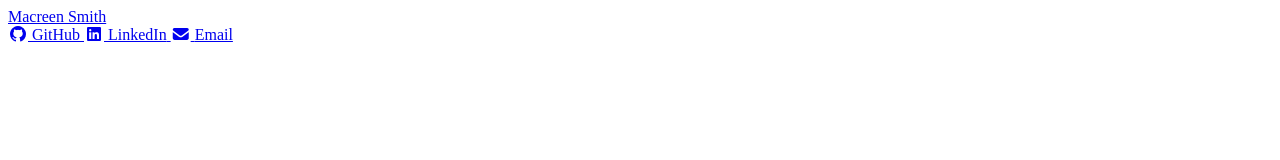
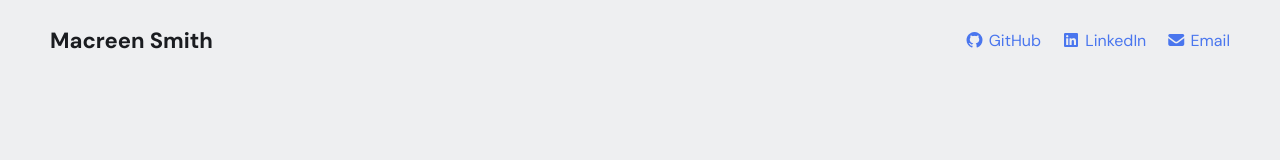
Before and after one commit to MacSmitty8/portfolio-3, a plain HTML site: page index.html in a window 1280 px wide. Drawn offline with Linux system fonts and the light colour scheme.

Commit message:
Made adjustments to the navigation bars styling and fixing errors.

```diff
--- a/index.html
+++ b/index.html
@@ -19,7 +19,7 @@
       referrerpolicy="no-referrer"
     />
 
-    <link rel="stylesheet" href="style.css" />
+    <link rel="stylesheet" href="styles.css" />
 
     <title>Portfolio</title>
   </head>
@@ -47,7 +47,6 @@
                 <span>Email</span>
             </a>
         </div>
-
     </nav>
 
 
--- a/styles.css
+++ b/styles.css
@@ -14,8 +14,8 @@ html {
   scroll-behavior: smooth;
 }
 
-body{
-    font-family: 'DM Sans', sans-serif;
+body {
+  font-family: "DM Sans", sans-serif;
   background-color: var(--background-color);
 }
 
@@ -23,3 +23,23 @@ a {
   text-decoration: none;
   color: var(--link-color);
 }
+
+/* Navbar Elements */
+nav {
+  display: flex;
+  justify-content: space-between;
+  align-items: center;
+  padding: 0 50px;
+  height: 80px;
+}
+
+nav .left-side a {
+  color: var(--text-color);
+  font-size: 22px;
+  font-weight: 700;
+}
+nav .right-side {
+  display: flex;
+  align-items: center;
+  gap: 20px;
+}
```
Lines whose indentation alone changed are shown as unchanged.
